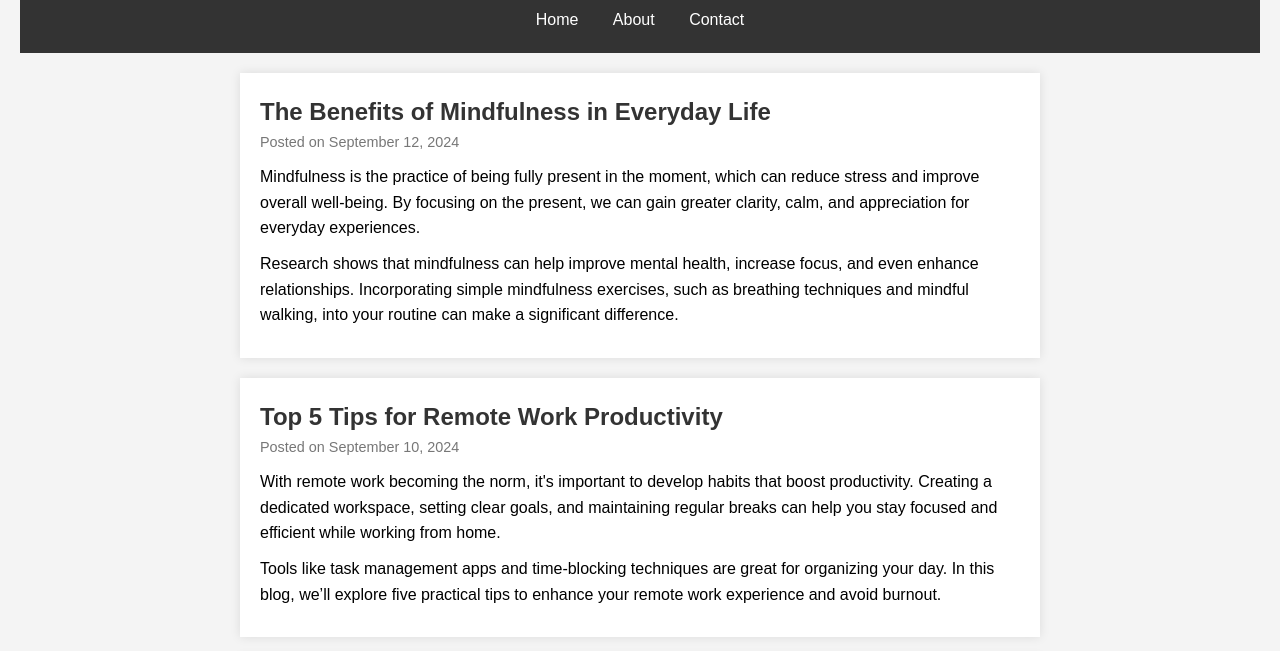
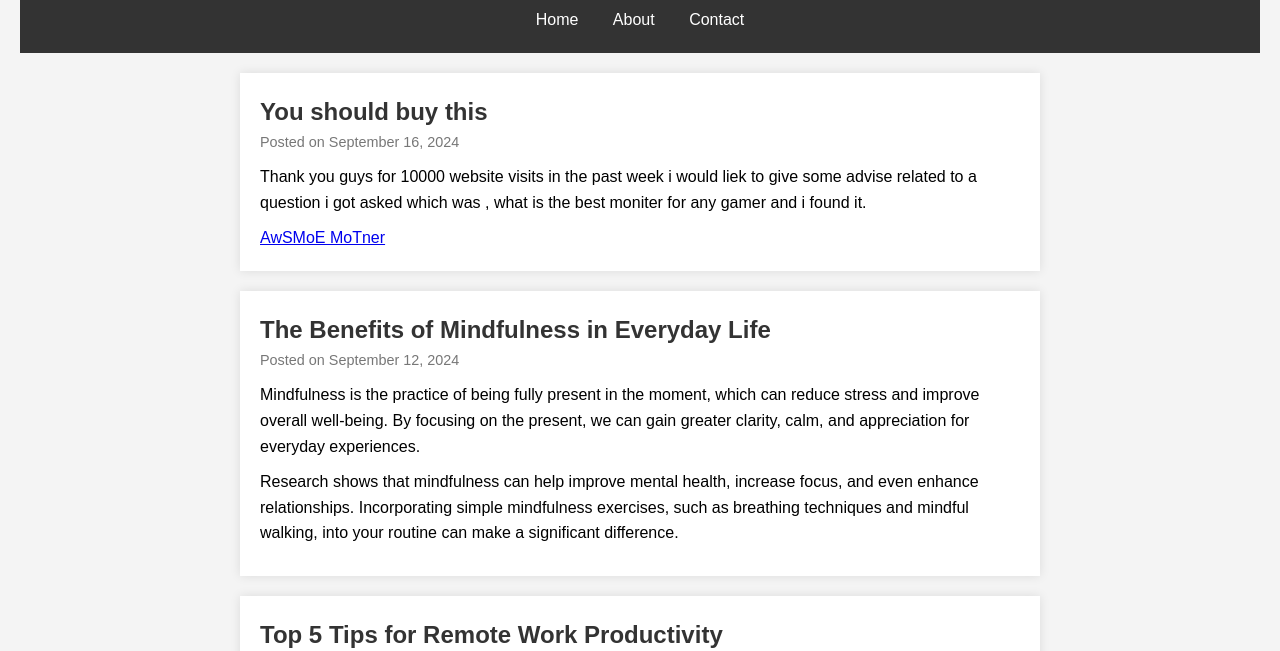
Before and after one commit to chaositys/chaositys.github.io, a plain HTML site: page index.html in a window 1280 px wide. Shown: the part 94-745 px from the top of the page. Drawn offline with Linux system fonts and the light colour scheme.

Commit message:
Update index.html

```diff
--- a/index.html
+++ b/index.html
@@ -21,6 +21,13 @@
 
     <main>
         <article>
+            <h2>You should buy this</h2>
+            <p>Posted on September 16, 2024</p>
+            <p>Thank you guys for 10000 website visits in the past week i would liek to give some advise related to a question i got asked which was , what is the best moniter for any gamer and i found it.</p>
+            <a href="https://amzn.to/4daaoOm" target="_blank">AwSMoE MoTner </a>
+
+        </article>
+        <article>
             <h2>The Benefits of Mindfulness in Everyday Life</h2>
             <p>Posted on September 12, 2024</p>
             <p>Mindfulness is the practice of being fully present in the moment, which can reduce stress and improve overall well-being. By focusing on the present, we can gain greater clarity, calm, and appreciation for everyday experiences.</p>
@@ -43,6 +50,7 @@
             <p>This blog offers a simple guide for beginners, including meal planning tips, recipe ideas, and advice on getting essential nutrients while following a plant-based lifestyle.</p>
         </article>
 
+
     </main>
 
     <footer>
```
